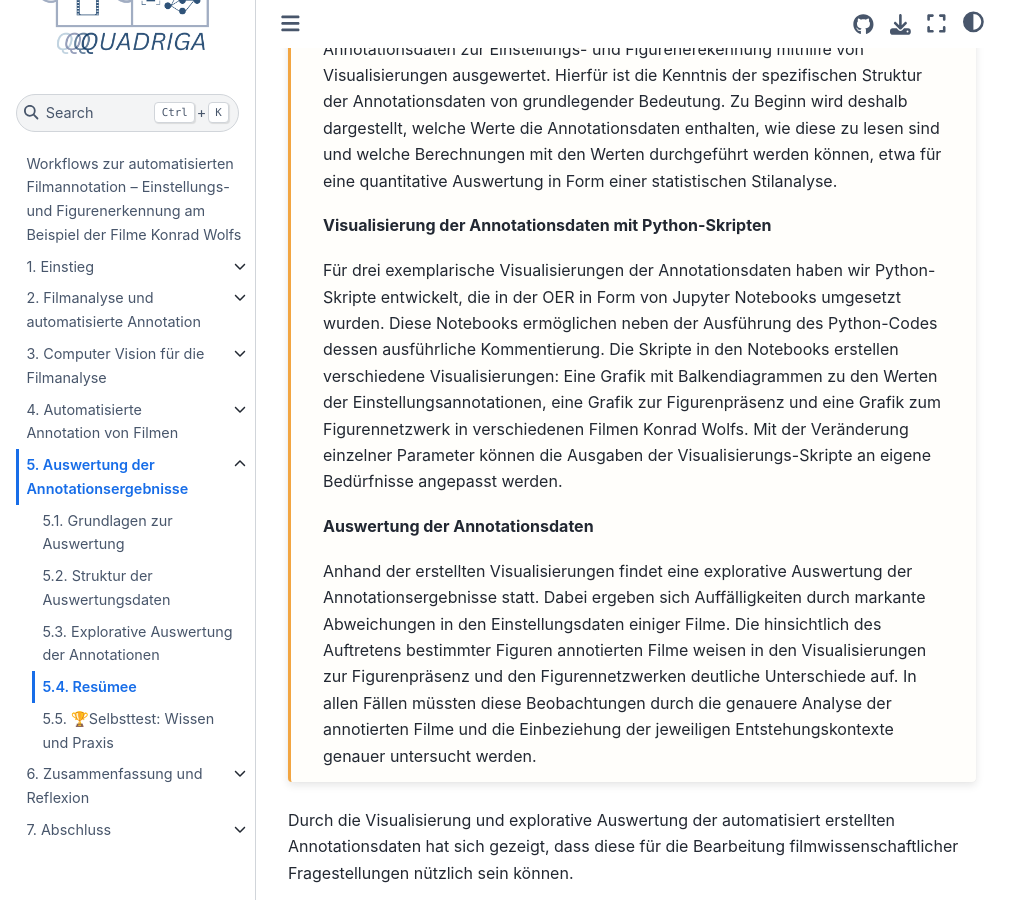
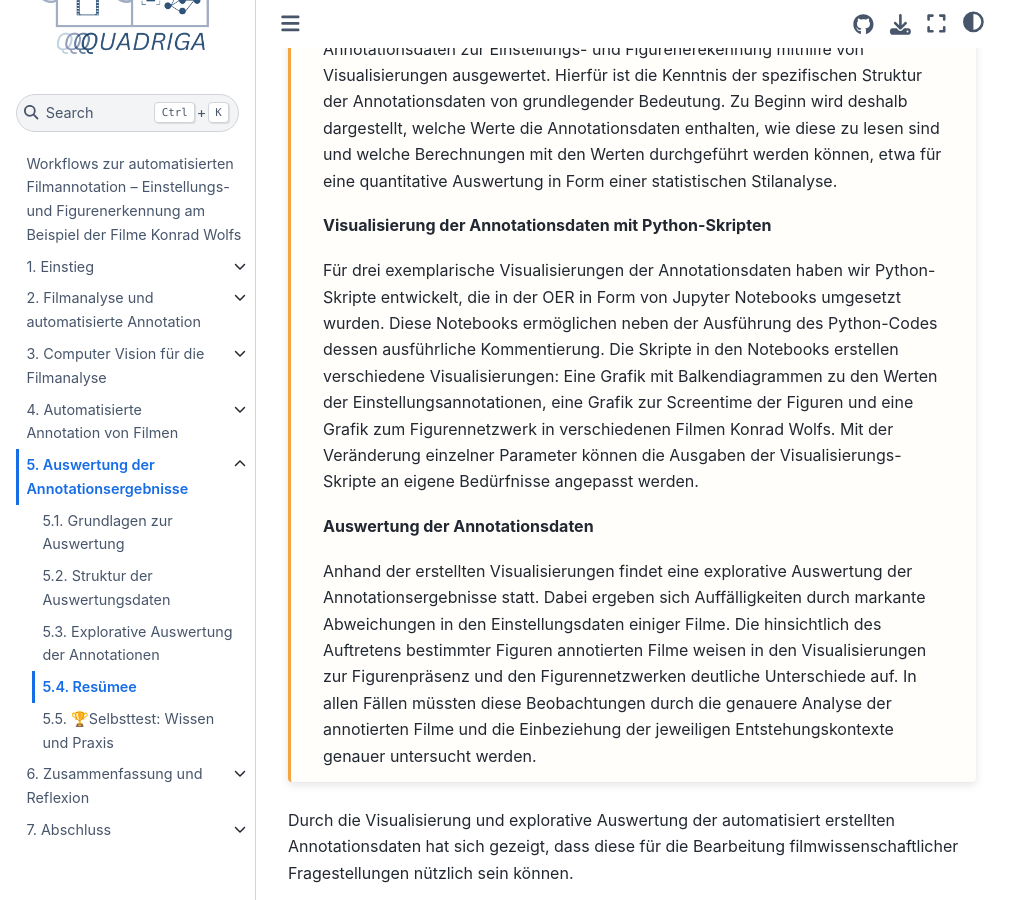
Before and after one commit to quadriga-dk/Bewegtes-Bild-Fallstudie-4, a Jupyter Book: the page built from auswertung/resumee_auswertung.md, in a window 1280 px wide and 900 px high, scrolled down 320 px. Shown: the whole window, without its empty margins (0-1031 px from the left). Built offline with Jupyter Book 1.0.4 settings and Sphinx 7.4.7 and the Sphinx Book theme 1.1.4, drawn with Linux system fonts in a browser that asks for light colours; pages that are not in the unit, such as notebooks, are missing from menus.

Commit message:
Update resumee_auswertung.md

```diff
--- a/auswertung/resumee_auswertung.md
+++ b/auswertung/resumee_auswertung.md
@@ -10,7 +10,7 @@ In diesem Kapitel werden die im letzten Kapitel automatisiert erstellten Annotat
 
 **Visualisierung der Annotationsdaten mit Python-Skripten**
 
-Für drei exemplarische Visualisierungen der Annotationsdaten haben wir Python-Skripte entwickelt, die in der OER in Form von Jupyter Notebooks umgesetzt wurden. Diese Notebooks ermöglichen neben der Ausführung des Python-Codes dessen ausführliche Kommentierung. Die Skripte in den Notebooks erstellen verschiedene Visualisierungen: Eine Grafik mit Balkendiagrammen zu den Werten der Einstellungsannotationen, eine Grafik zur Figurenpräsenz und eine Grafik zum Figurennetzwerk in verschiedenen Filmen Konrad Wolfs. Mit der Veränderung einzelner Parameter können die Ausgaben der Visualisierungs-Skripte an eigene Bedürfnisse angepasst werden.
+Für drei exemplarische Visualisierungen der Annotationsdaten haben wir Python-Skripte entwickelt, die in der OER in Form von Jupyter Notebooks umgesetzt wurden. Diese Notebooks ermöglichen neben der Ausführung des Python-Codes dessen ausführliche Kommentierung. Die Skripte in den Notebooks erstellen verschiedene Visualisierungen: Eine Grafik mit Balkendiagrammen zu den Werten der Einstellungsannotationen, eine Grafik zur Screentime der Figuren und eine Grafik zum Figurennetzwerk in verschiedenen Filmen Konrad Wolfs. Mit der Veränderung einzelner Parameter können die Ausgaben der Visualisierungs-Skripte an eigene Bedürfnisse angepasst werden.
 
 **Auswertung der Annotationsdaten**
 
```
